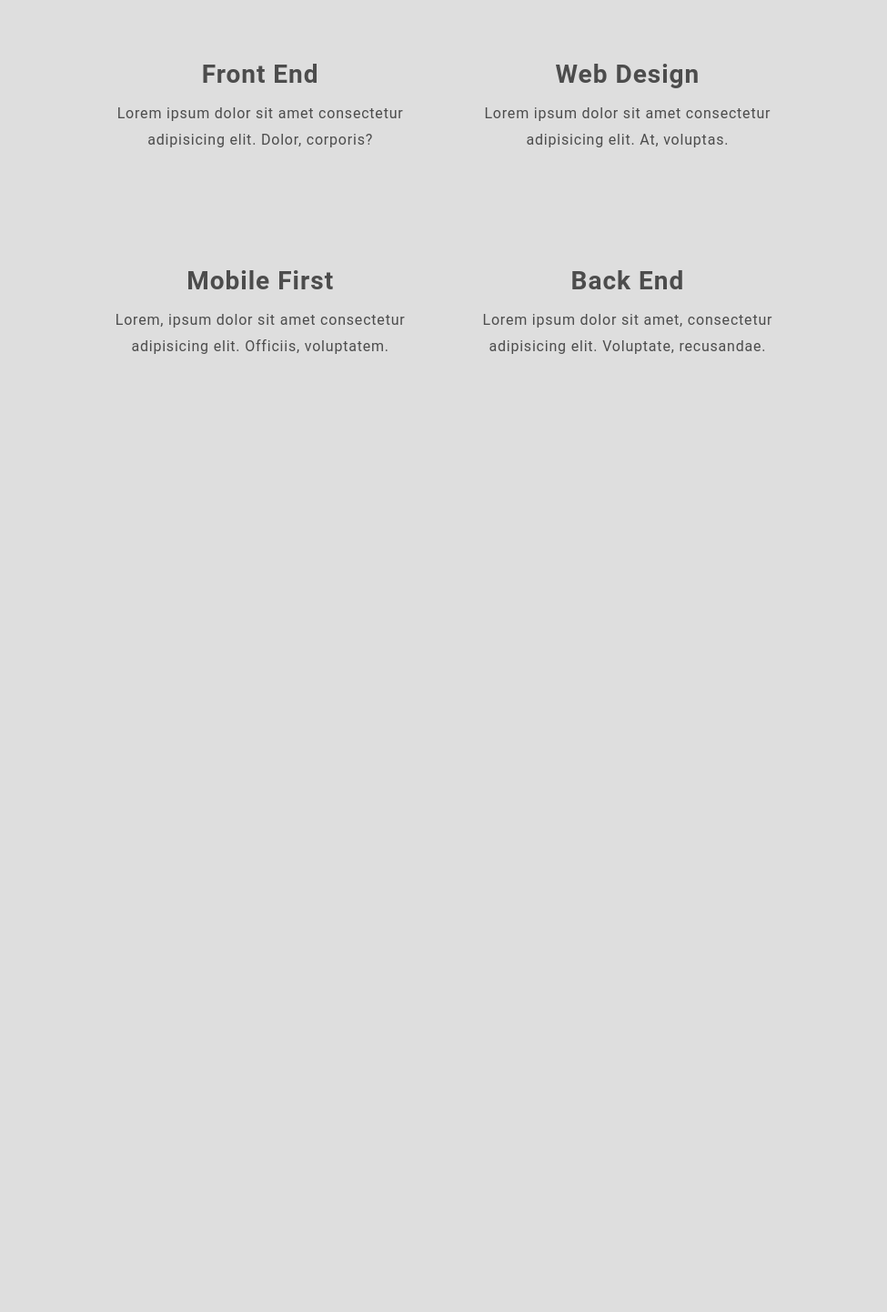
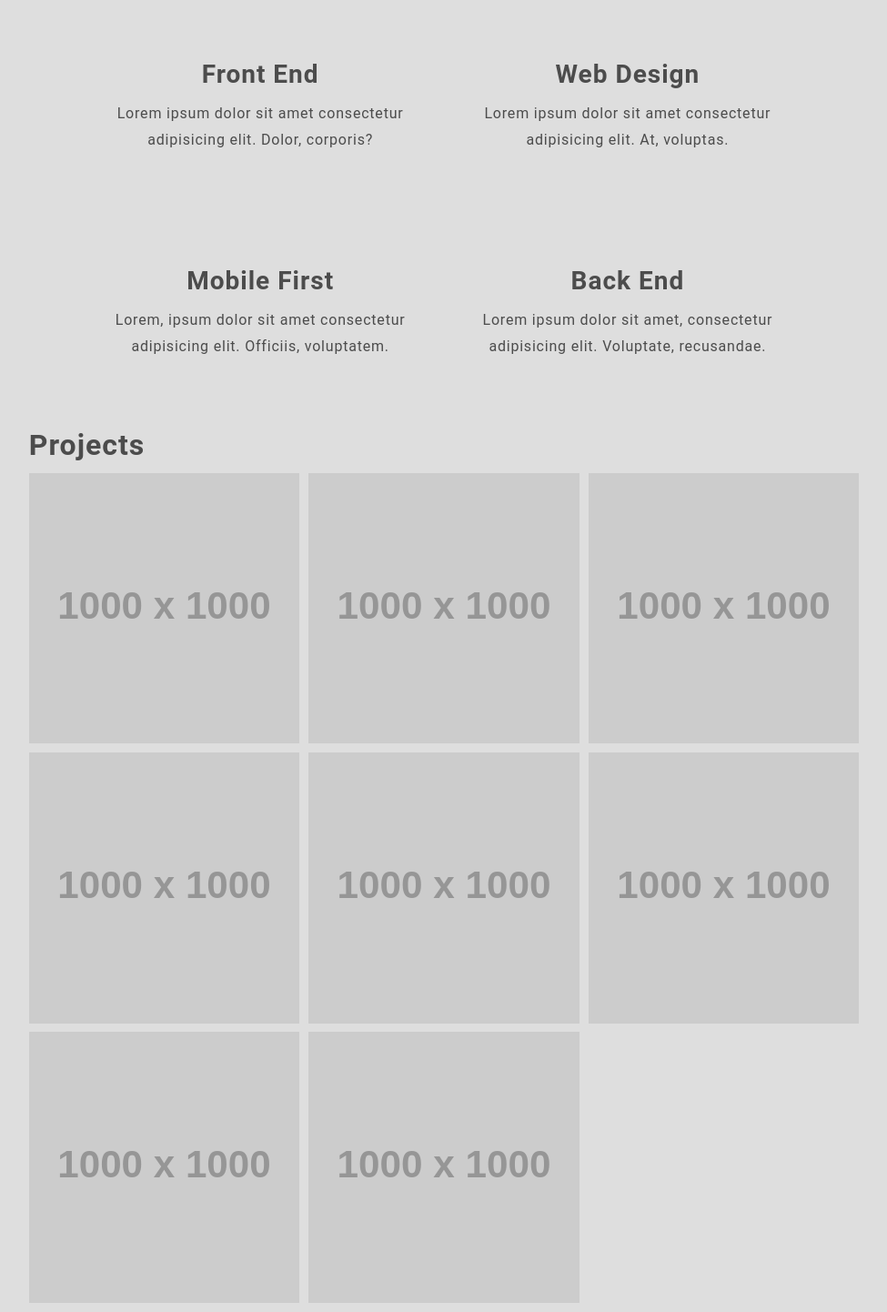
Before and after one commit to nikolas-haug/portfolio_2020, a website: page index.html in a window 1280 px wide. Shown: the part 1142-2584 px from the top of the page at 91% size, without its empty margins (152-1127 px from the left). Before the commit the page ends 1600 px from the top, so only its background shows below. Drawn offline with Linux system fonts and the light colour scheme; placeholder pictures from the web are drawn by us.

Commit message:
add portfolio section with custom grid spacing

```diff
--- a/index.html
+++ b/index.html
@@ -90,6 +90,38 @@
             </div>
         </section>
 
+        <section class="portfolio">
+            <div class="container-lg">
+                <h2 class="portfolio__header">Projects</h2>
+                <div class="row row-custom">
+                    <div class="col-med-4 col-sm-6">
+                        <img src="https://via.placeholder.com/1000" alt="" class="img-100">
+                    </div>
+                    <div class="col-med-4 col-sm-6">
+                        <img src="https://via.placeholder.com/1000" alt="" class="img-100">
+                    </div>
+                    <div class="col-med-4 col-sm-6">
+                        <img src="https://via.placeholder.com/1000" alt="" class="img-100">
+                    </div>
+                    <div class="col-med-4 col-sm-6">
+                        <img src="https://via.placeholder.com/1000" alt="" class="img-100">
+                    </div>
+                    <div class="col-med-4 col-sm-6">
+                        <img src="https://via.placeholder.com/1000" alt="" class="img-100">
+                    </div>
+                    <div class="col-med-4 col-sm-6">
+                        <img src="https://via.placeholder.com/1000" alt="" class="img-100">
+                    </div>
+                    <div class="col-med-4 col-sm-6">
+                        <img src="https://via.placeholder.com/1000" alt="" class="img-100">
+                    </div>
+                    <div class="col-med-4 col-sm-6">
+                        <img src="https://via.placeholder.com/1000" alt="" class="img-100">
+                    </div>
+                </div>
+            </div>
+        </section>
+
         <script src="js/slider-nav.js"></script>
         <script src="js/particles.js"></script>
         <script src="js/app.js"></script>
```
